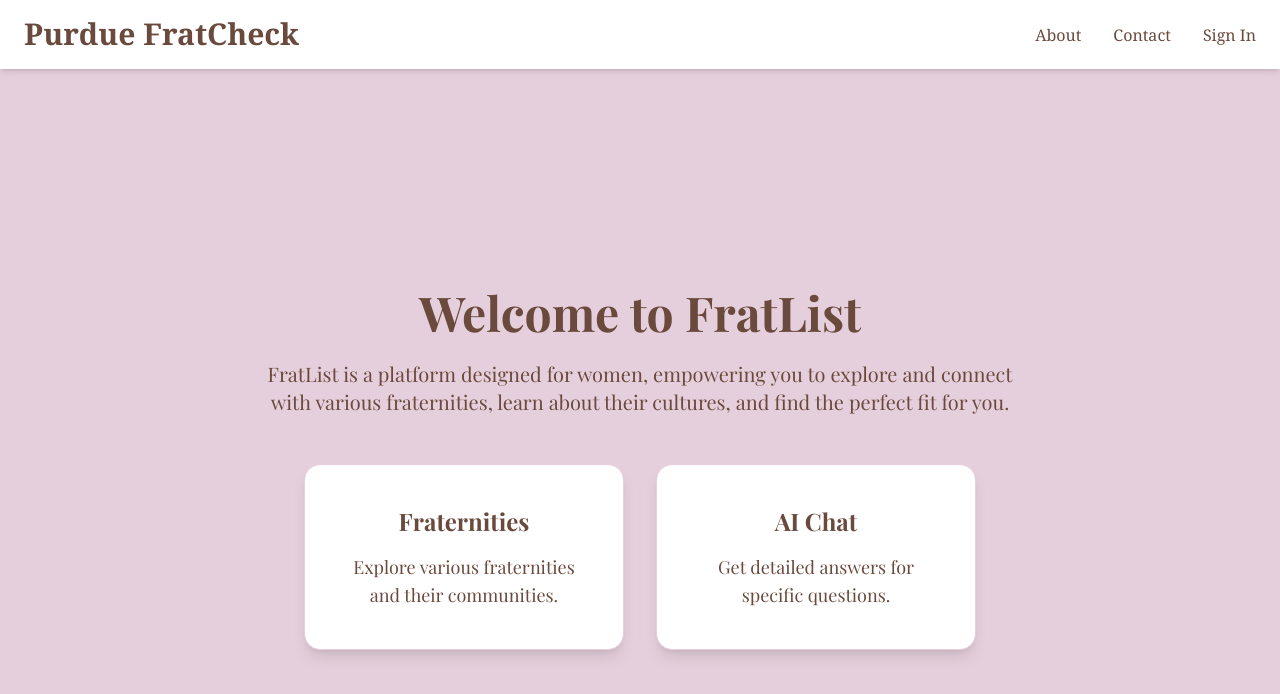
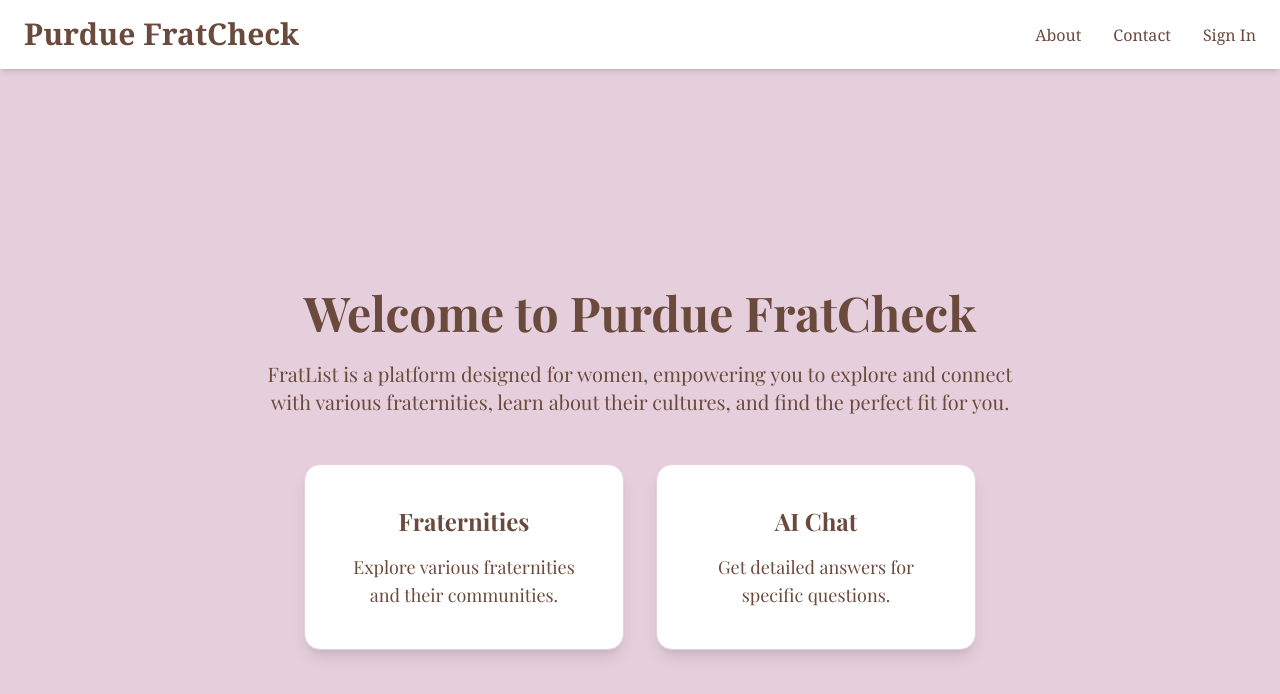
Before and after one commit to AryanK3/InnovateHer, a Next.js app: page / in a window 1280 px wide. Shown: the top 694 px of the page. Built offline with nearby package versions, Linux system fonts and the light colour scheme; no server answers.

Commit message:
fixed title

```diff
--- a/src/app/page.js
+++ b/src/app/page.js
@@ -8,7 +8,7 @@
     <div className="bg-[#E6CFDC] min-h-screen flex flex-col justify-center items-center py-12 px-6 font-['Playfair_Display']">
       {/* Header Section */}
       <div className="text-center mb-12">
-        <h1 className="text-5xl font-bold text-[#6A4A3C] mb-6">Welcome to FratList</h1>
+        <h1 className="text-5xl font-bold text-[#6A4A3C] mb-6">Welcome to Purdue FratCheck</h1>
         <p className="text-xl text-[#6A4A3C] max-w-3xl mx-auto">
           FratList is a platform designed for women, empowering you to explore and connect with various fraternities,
           learn about their cultures, and find the perfect fit for you.
```
